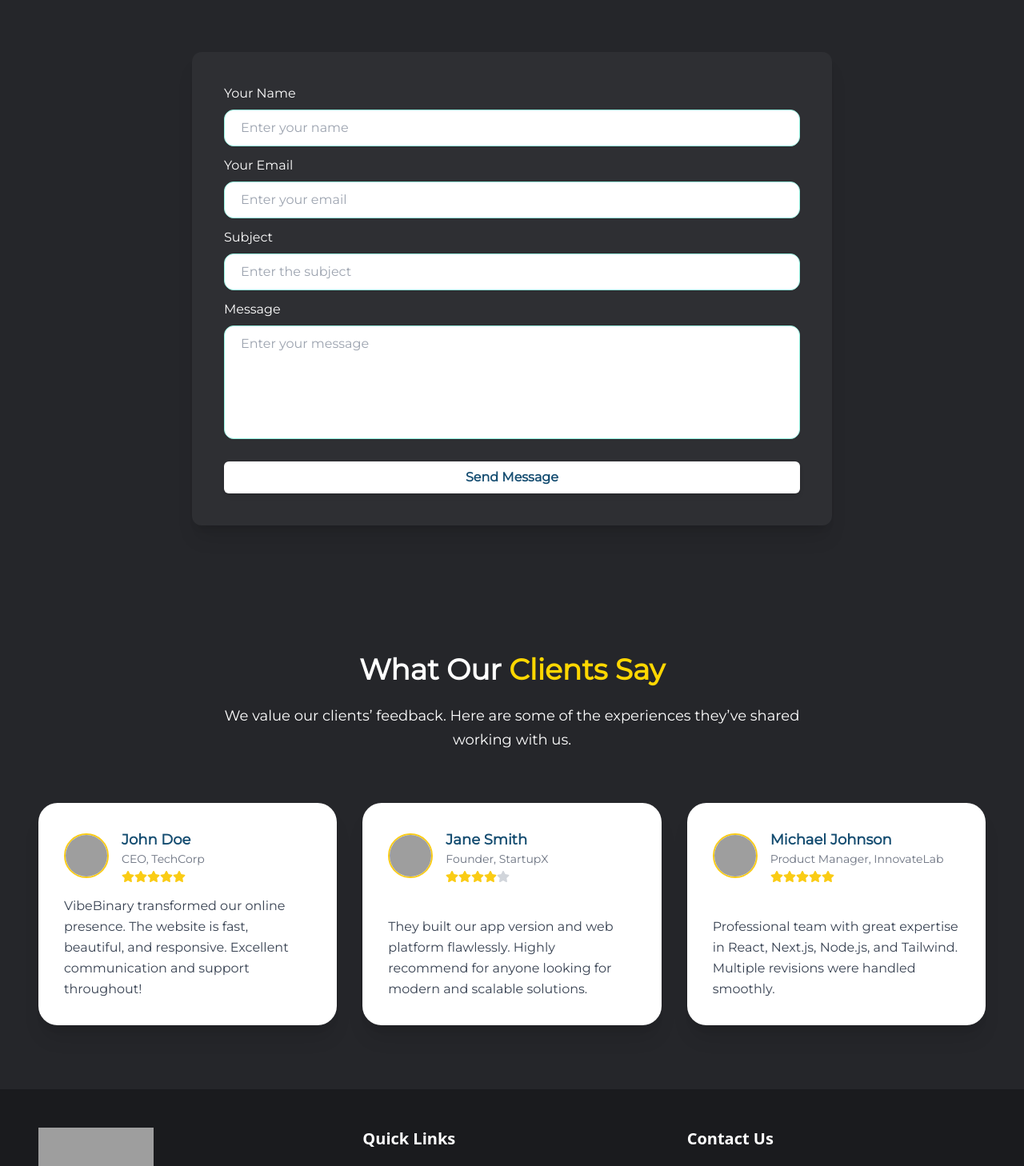
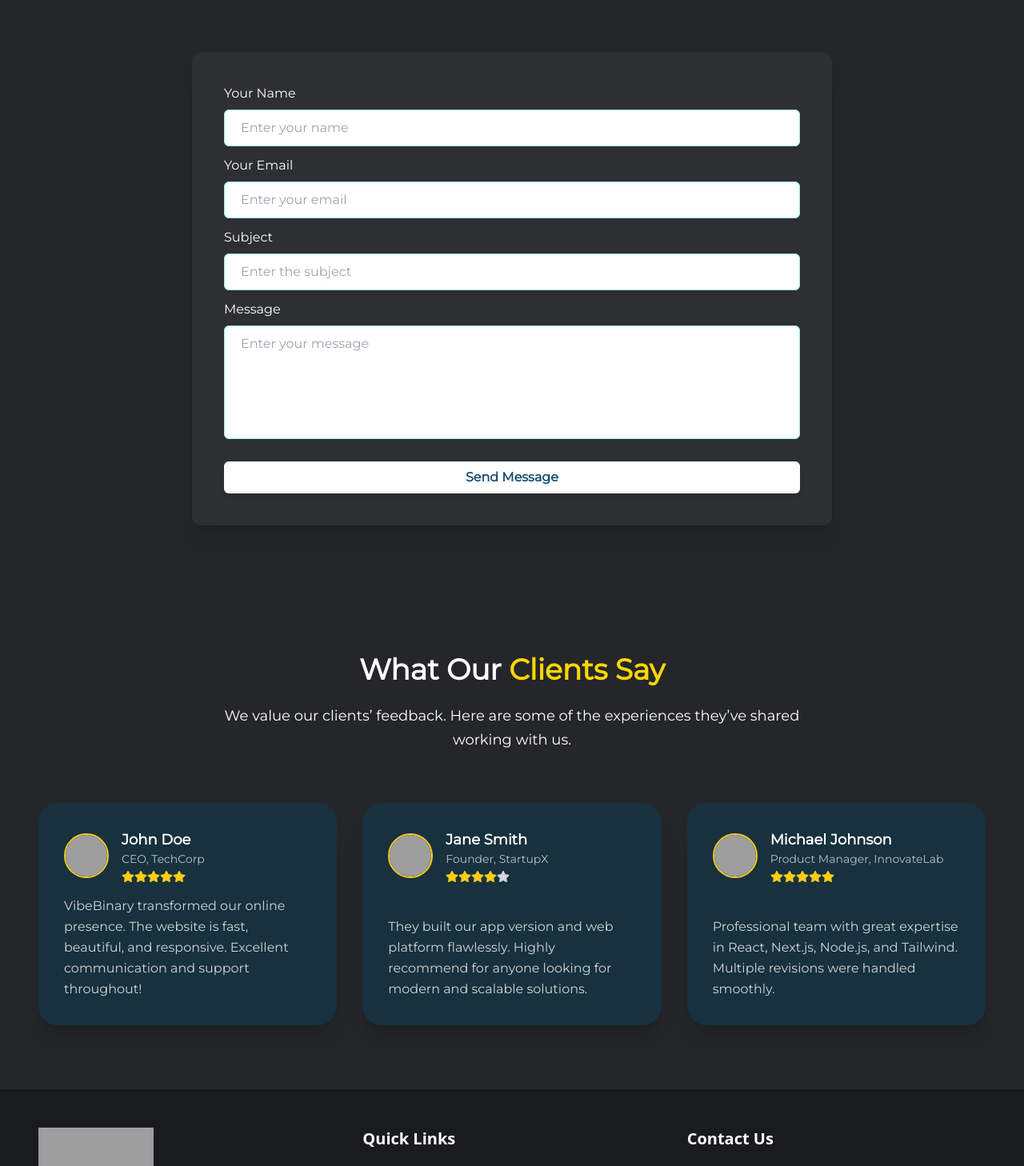
Before and after one commit to Asad9340/VibeBinary, a React (Vite) app: page / in a window 1280 px wide. Shown: the part 3740-5198 px from the top of the page at 80% size. Built offline with nearby package versions, Linux system fonts and the light colour scheme; grey boxes are pictures that could not be loaded.

Commit message:
design updated

```diff
--- a/src/Pages/MainPages/Contact/Contact.jsx
+++ b/src/Pages/MainPages/Contact/Contact.jsx
@@ -50,7 +50,7 @@ export default function Contact() {
               value={formData.name}
               onChange={handleChange}
               required
-              className="px-5 py-2.5 rounded-xl border border-teal-200 focus:outline-none focus:ring-2 focus:ring-yellow-400 focus:border-yellow-400 transition shadow-sm"
+              className="px-5 py-2.5 rounded-md border border-teal-200 focus:outline-none focus:ring-2 focus:ring-yellow-400 focus:border-yellow-400 transition shadow-sm"
             />
           </div>
 
@@ -66,7 +66,7 @@ export default function Contact() {
               value={formData.email}
               onChange={handleChange}
               required
-              className="px-5 py-2.5 rounded-xl border border-teal-200 focus:outline-none focus:ring-2 focus:ring-yellow-400 focus:border-yellow-400 transition shadow-sm"
+              className="px-5 py-2.5 rounded-md border border-teal-200 focus:outline-none focus:ring-2 focus:ring-yellow-400 focus:border-yellow-400 transition shadow-sm"
             />
           </div>
 
@@ -82,7 +82,7 @@ export default function Contact() {
               value={formData.subject}
               onChange={handleChange}
               required
-              className="px-5 py-2.5 rounded-xl border border-teal-200 focus:outline-none focus:ring-2 focus:ring-yellow-400 focus:border-yellow-400 transition shadow-sm"
+              className="px-5 py-2.5 rounded-md border border-teal-200 focus:outline-none focus:ring-2 focus:ring-yellow-400 focus:border-yellow-400 transition shadow-sm"
             />
           </div>
 
@@ -98,7 +98,7 @@ export default function Contact() {
               value={formData.message}
               onChange={handleChange}
               required
-              className="px-5 py-2.5 rounded-xl border border-teal-200 focus:outline-none focus:ring-2 focus:ring-yellow-400 focus:border-yellow-400 transition shadow-sm resize-none"
+              className="px-5 py-2.5 rounded-md border border-teal-200 focus:outline-none focus:ring-2 focus:ring-yellow-400 focus:border-yellow-400 transition shadow-sm resize-none"
             />
           </div>
 
--- a/src/components/Reviews.jsx
+++ b/src/components/Reviews.jsx
@@ -46,7 +46,7 @@ export default function Reviews() {
           {reviews.map((review, index) => (
             <div
               key={index}
-              className="bg-white rounded-3xl shadow-xl p-8 flex flex-col justify-between transition transform hover:-translate-y-2 hover:shadow-2xl"
+              className="bg-[#17313E] rounded-3xl shadow-xl p-8 flex flex-col justify-between transition transform hover:-translate-y-2 hover:shadow-2xl"
             >
               <div className="flex items-center mb-4">
                 <img
@@ -55,10 +55,10 @@ export default function Reviews() {
                   className="w-14 h-14 rounded-full object-cover mr-4 border-2 border-yellow-400"
                 />
                 <div>
-                  <h4 className="text-lg font-bold text-[#154D71]">
+                  <h4 className="text-lg font-bold text-white">
                     {review.name}
                   </h4>
-                  <p className="text-gray-500 text-sm">{review.role}</p>
+                  <p className="text-white/70 text-sm">{review.role}</p>
                   <div className="flex mt-1">
                     {Array.from({ length: 5 }).map((_, i) => (
                       <FaStar
@@ -73,7 +73,7 @@ export default function Reviews() {
                   </div>
                 </div>
               </div>
-              <p className="text-gray-700 leading-relaxed">{review.message}</p>
+              <p className="text-white/80 leading-relaxed">{review.message}</p>
             </div>
           ))}
         </div>
```
